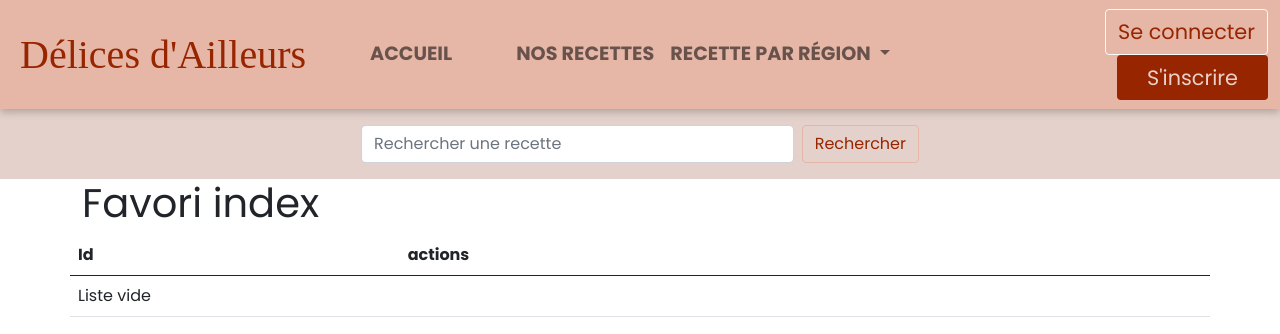
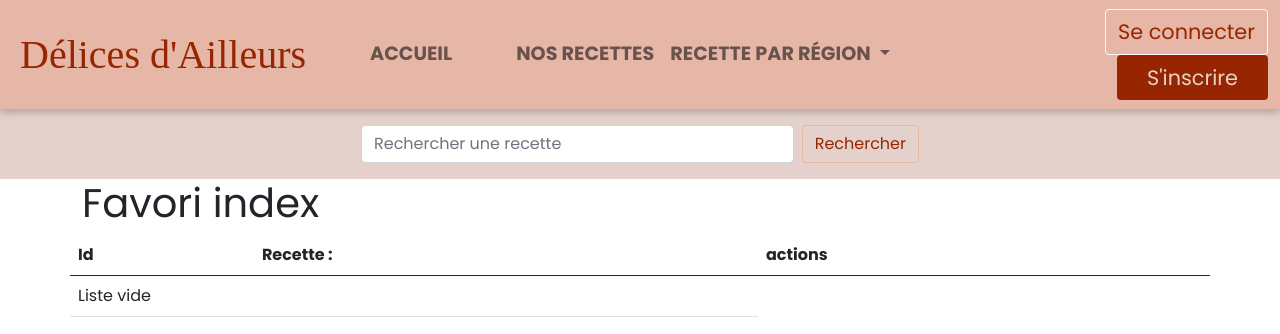
Before and after one commit to recette-facile/recettes_du_monde, a Symfony app: template templates/favori/index.html.twig in a window 1280 px wide. Shown: the top 334 px of the page. Run offline with Twig, Linux system fonts and the light colour scheme; the template is opened without the code that fills it, so the values that code supplies are empty; some libraries are stand-ins or nearby versions; some web fonts are replaced.

Commit message:
Ajout du nom de la recette sur index favori | et delete du doublon nom recette

```diff
--- a/templates/favori/index.html.twig
+++ b/templates/favori/index.html.twig
@@ -9,6 +9,7 @@
         <thead>
             <tr>
                 <th>Id</th>
+                <th>Recette : </th>
                 <th>actions</th>
             </tr>
         </thead>
@@ -16,6 +17,7 @@
         {% for favori in favoris %}
             <tr>
                 <td>{{ favori.id }}</td>
+                <td> {{ favori.recette.nomRecette }}</td>
                 <td>
                     <a href="{{ path('favori_show', {'id': favori.id}) }}">Voir</a>
                     <a href="{{ path('favori_edit', {'id': favori.id}) }}">Mettre à jour</a>
--- a/templates/favori/show.html.twig
+++ b/templates/favori/show.html.twig
@@ -18,8 +18,7 @@
             </tr>
 
 
-            <th>Nom recette</th>
-            <td>{{ favori.recette.nomRecette}}</td>
+
 
 
         </tbody>
```
